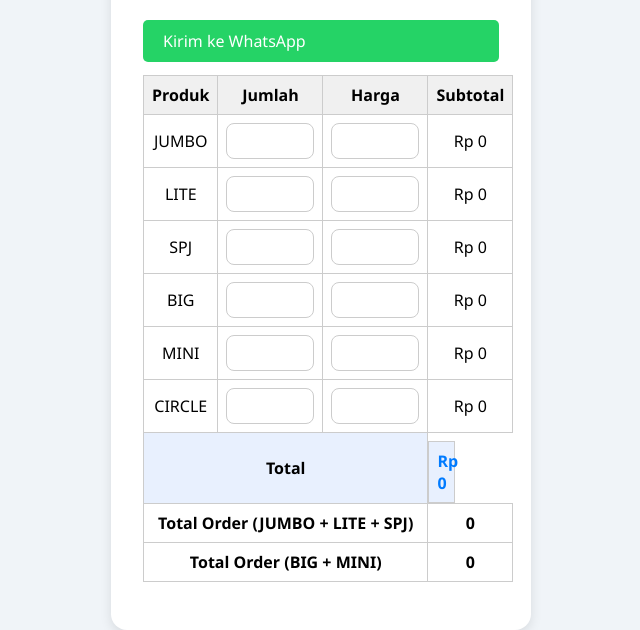
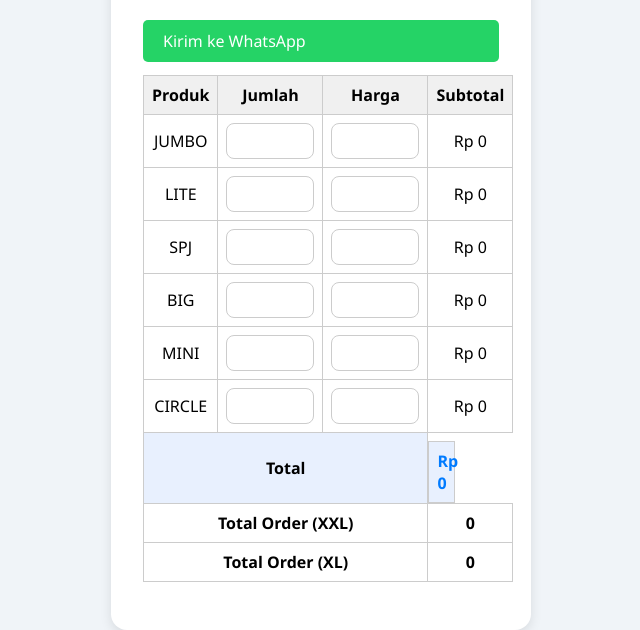
Before and after one commit to heruahmad1/rekapan-store, a plain HTML site: page index.html in a window 1280 px wide. Shown: the part 175-805 px from the top of the page, without its empty margins (319-959 px from the left). Drawn offline with Linux system fonts and the light colour scheme.

Commit message:
Update index.html

```diff
--- a/index.html
+++ b/index.html
@@ -136,11 +136,11 @@
             <td id="total">Rp 0</td>
           </tr>
           <tr class="total-row">
-            <td colspan="3">Total Order (JUMBO + LITE + SPJ)</td>
+            <td colspan="3">Total Order (XXL)</td>
             <td id="total-jumbo-group">0</td>
           </tr>
           <tr class="total-row">
-            <td colspan="3">Total Order (BIG + MINI)</td>
+            <td colspan="3">Total Order (XL)</td>
             <td id="total-big-group">0</td>
           </tr>
         </tfoot>
```
